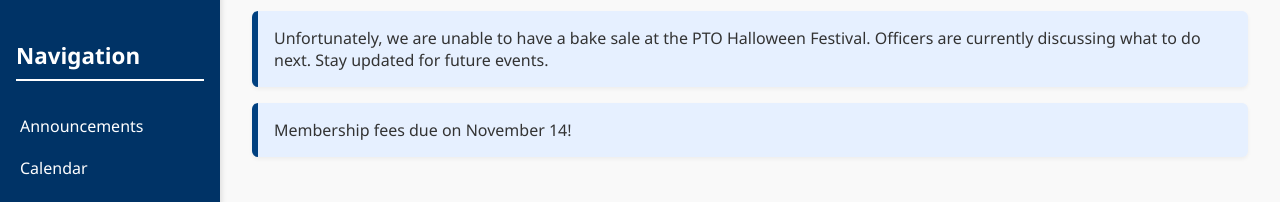
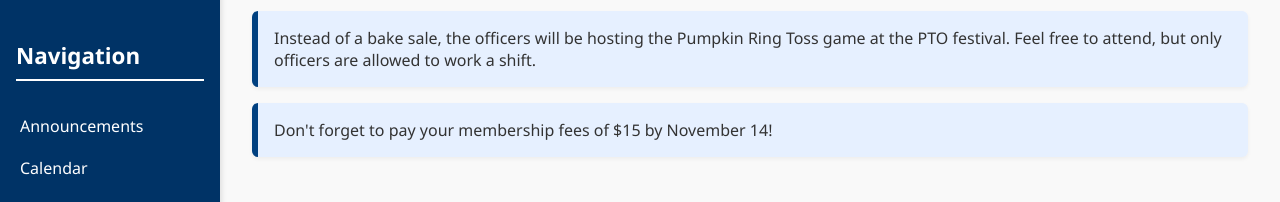
Before and after one commit to POTHTAFE/MemberDashboard, a plain HTML site: page index.html in a window 1280 px wide. Shown: the part 175-377 px from the top of the page. Drawn offline with Linux system fonts and the light colour scheme.

Commit message:
Update index.html

```diff
--- a/index.html
+++ b/index.html
@@ -256,11 +256,11 @@
         </div>
         -->
         <div class="announcement">
-          Unfortunately, we are unable to have a bake sale at the PTO Halloween Festival. Officers are currently discussing what to do next. Stay updated for future events.
+          Instead of a bake sale, the officers will be hosting the Pumpkin Ring Toss game at the PTO festival. Feel free to attend, but only officers are allowed to work a shift.
         </div>
 
          <div class="announcement">
-         Membership fees due on November 14!
+         Don't forget to pay your membership fees of $15 by November 14!
         </div>
       </section>
 
```
